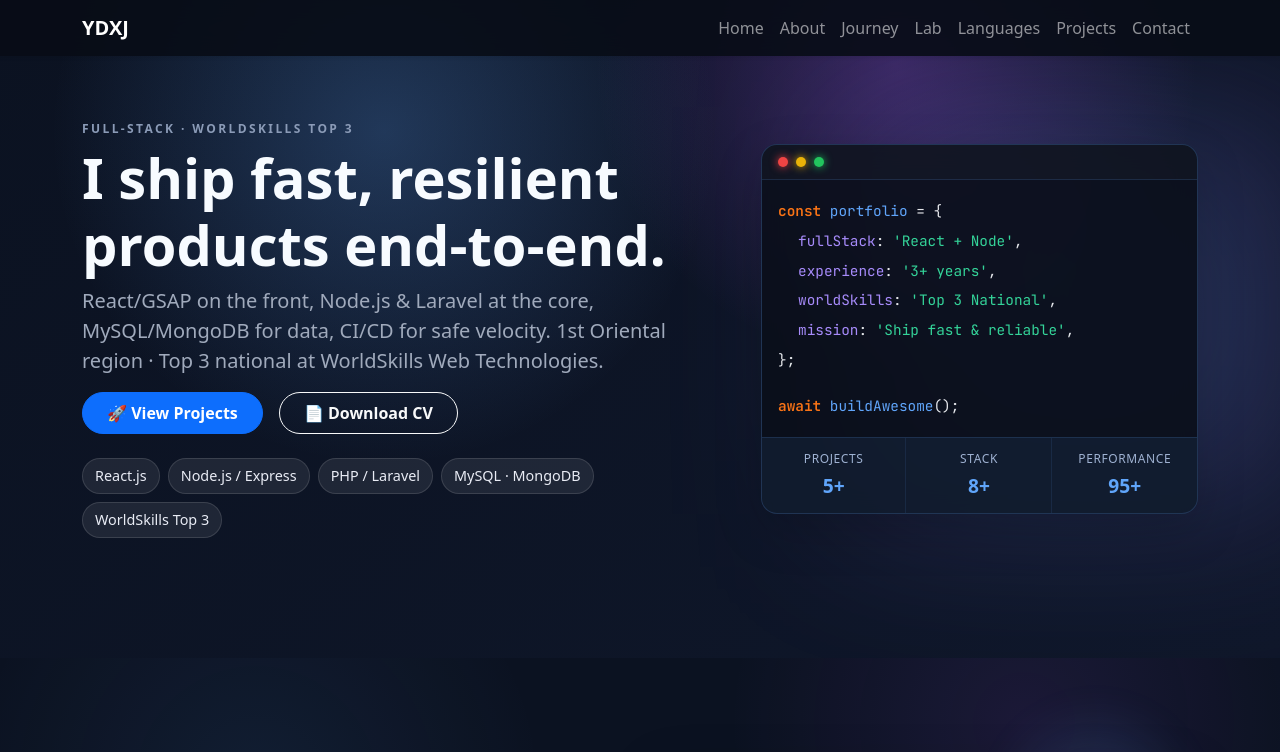
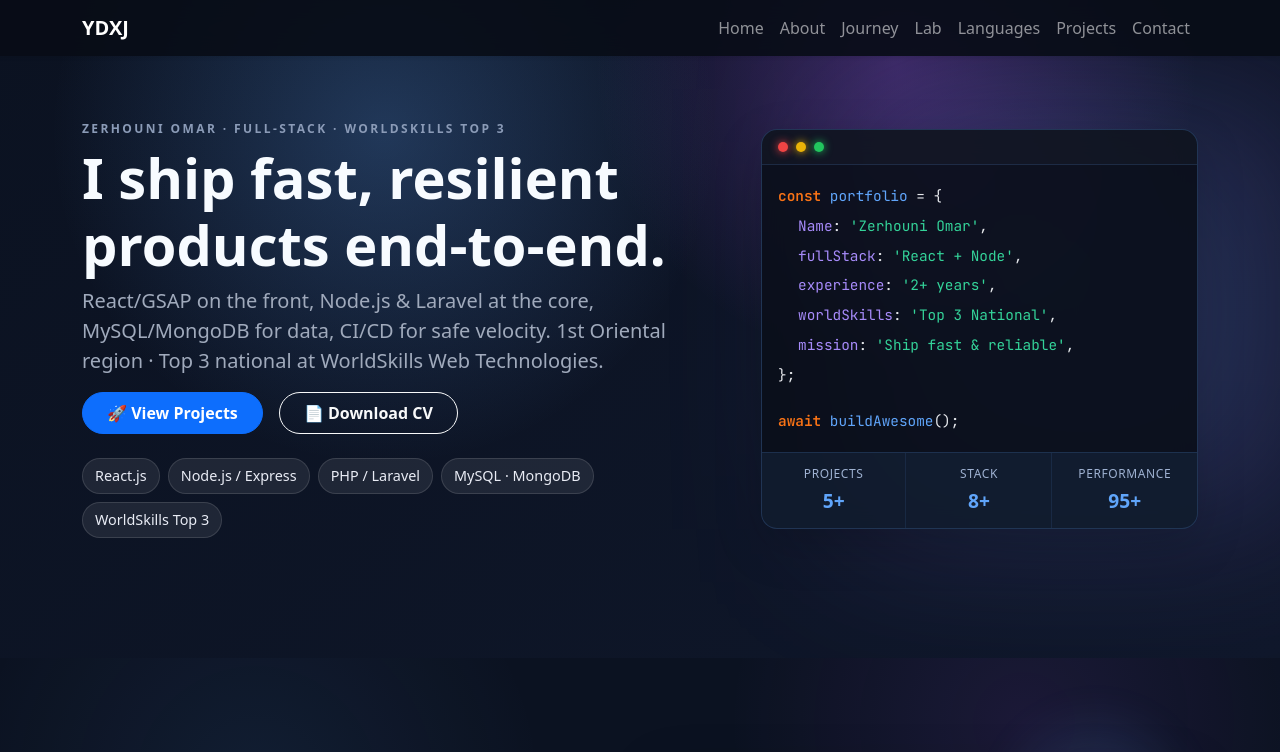
Before and after one commit to ydxj/ydxj.github.io, a React (Create React App) app: page / in a window 1280 px wide. Shown: the top 752 px of the page. Built offline with nearby package versions, Linux system fonts and the light colour scheme.

Commit message:
Update the Hero section

```diff
--- a/src/components/Hero.js
+++ b/src/components/Hero.js
@@ -26,7 +26,7 @@ const Hero = () => {
       <div className="container-lg">
         <div className="row align-items-center g-5">
           <div className="col-lg-7">
-            <p className="eyebrow hero-stagger">Full-Stack · WorldSkills Top 3</p>
+            <p className="eyebrow hero-stagger">Zerhouni Omar · Full-Stack · WorldSkills Top 3</p>
             <h1 className="display-4 fw-bold hero-title hero-stagger">
               I ship fast, resilient products end-to-end.
             </h1>
@@ -63,10 +63,13 @@ const Hero = () => {
                   <span className="keyword">const</span> <span className="variable">portfolio</span> = {'{'}
                 </div>
                 <div className="code-line indent-1">
+                  <span className="prop">Name</span>: <span className="string">'Zerhouni Omar'</span>,
+                </div>
+                <div className="code-line indent-1">
                   <span className="prop">fullStack</span>: <span className="string">'React + Node'</span>,
                 </div>
                 <div className="code-line indent-1">
-                  <span className="prop">experience</span>: <span className="string">'3+ years'</span>,
+                  <span className="prop">experience</span>: <span className="string">'2+ years'</span>,
                 </div>
                 <div className="code-line indent-1">
                   <span className="prop">worldSkills</span>: <span className="string">'Top 3 National'</span>,
```
